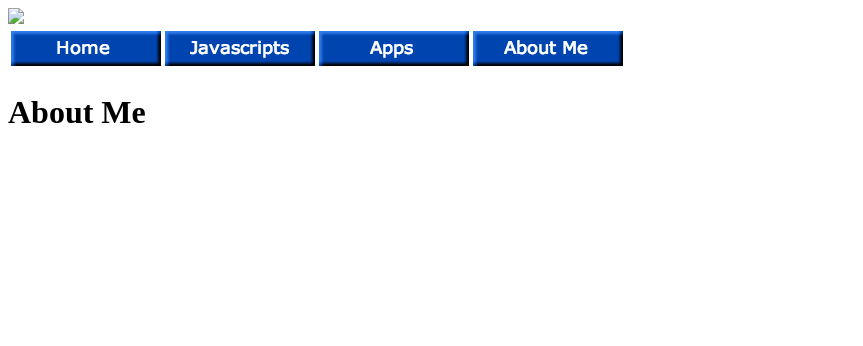
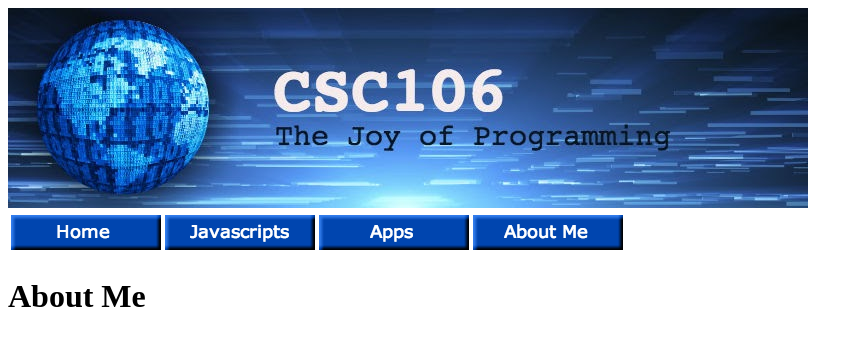
Before and after one commit to gersonramos99/gersonramos99.github.io, a plain HTML site: page about.html in a window 1280 px wide. Shown: the whole page, without its empty margins (0-863 px from the left). Drawn offline with Linux system fonts and the light colour scheme.

Commit message:
Update about.html

```diff
--- a/about.html
+++ b/about.html
@@ -5,7 +5,7 @@
         <title>Ramos About Me</title>
     </head>
     <body>
-        <img src="yezhacker99.github.io/csc106_banner.jpg">
+        <img src="csc106_banner.jpg">
         <table>
             <thead>
                 <tr>
```
